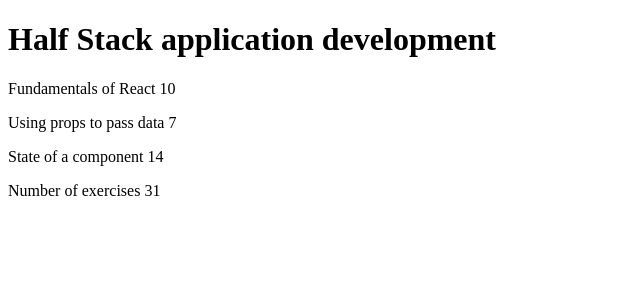
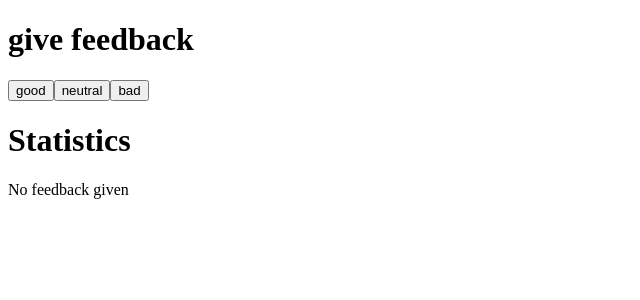
Before and after one commit to bcloutier412/FullStackOpen, a React (Create React App) app in the folder part1/: page / in a window 1280 px wide. Shown: the top 300 px of the page, without its empty margins (0-640 px from the left). Built offline with nearby package versions, Linux system fonts and the light colour scheme.

Commit message:
unicafe steps 1-6 complete

```diff
--- a/part1/src/App.js
+++ b/part1/src/App.js
@@ -1,63 +1,63 @@
-import React from "react"
+import { useState } from "react";
 
 const App = () => {
-  const course = {
-    name: 'Half Stack application development',
-    parts: [
-      {
-        name: 'Fundamentals of React',
-        exercises: 10
-      },
-      {
-        name: 'Using props to pass data',
-        exercises: 7
-      },
-      {
-        name: 'State of a component',
-        exercises: 14
-      }
-    ]
-  }
+  const [good, setGood] = useState(0);
+  const [neutral, setNeutral] = useState(0);
+  const [bad, setBad] = useState(0);
+  const [total, setTotal] = useState(0);
+
+  const handleClick = (rating, setRating) => () => {
+    setRating(rating + 1);
+    setTotal(total + 1);
+  };
 
   return (
     <div>
-      <Header course={course}/>
-      <Content course={course}/>
-      <Total course={course}/>
+      <h1>give feedback</h1>
+      <Button handleClick={handleClick(good, setGood)} text={"good"} />
+      <Button handleClick={handleClick(neutral, setNeutral)} text={"neutral"} />
+      <Button handleClick={handleClick(bad, setBad)} text={"bad"} />
+      <h1>Statistics</h1>
+      <Statistics good={good} neutral={neutral} bad={bad} total={total} />
     </div>
-  )
-}
+  );
+};
 
-const Header = (props) => {
+const Button = (props) => {
+  return <button onClick={props.handleClick}>{props.text}</button>;
+};
+
+const Statistics = ({ good, neutral, bad, total }) => {
+  const calculateAverage = () => {
+    return (good - bad) / total;
+  };
+
+  const calculatePositive = () => {
+    return ((good / total) * 100).toString() + "%";
+  };
+
+  if (total === 0) return <div>No feedback given</div>;
+
   return (
-  <React.Fragment>
-    <h1>{props.course.name}</h1>
-  </React.Fragment>)
-}
+    <table>
+      <tbody>
+        <StatisticLine text={"good"} value={good} />
+        <StatisticLine text={"neutral"} value={neutral} />
+        <StatisticLine text={"bad"} value={bad} />
+        <StatisticLine text={"all"} value={total} />
+        <StatisticLine text={"average"} value={calculateAverage()} />
+        <StatisticLine text={"positive"} value={calculatePositive()} />
+      </tbody>
+    </table>
+  );
+};
 
-const Content = (props) => {
+const StatisticLine = ({ text, value }) => {
   return (
-    <React.Fragment>
-      <Part part={props.course.parts[0]} />
-      <Part part={props.course.parts[1]} />
-      <Part part={props.course.parts[2]} />
-    </React.Fragment>
-  )
-}
-
-const Part = (props) => {
-  return (
-    <React.Fragment>
-      <p>{props.part.name} {props.part.exercises}</p>
-    </React.Fragment>
-  )
-}
-
-const Total = (props) => {
-  return (
-    <React.Fragment>
-      <p>Number of exercises {props.course.parts[0].exercises + props.course.parts[1].exercises + props.course.parts[2].exercises}</p>
-    </React.Fragment>
-  )
-}
-export default App
+    <tr>
+      <td>{text}</td>
+      <td>{value}</td>
+    </tr>
+  );
+};
+export default App;
```
